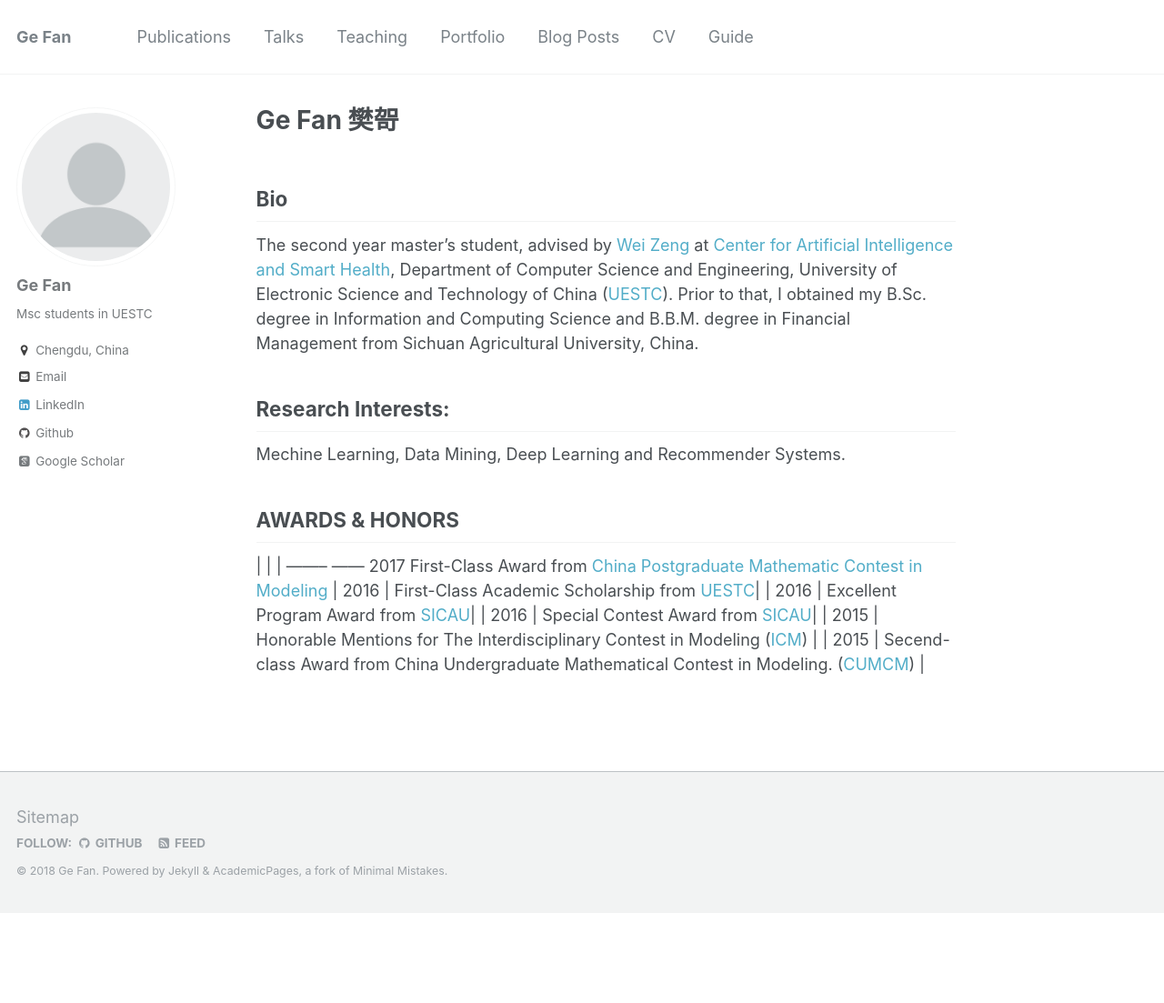
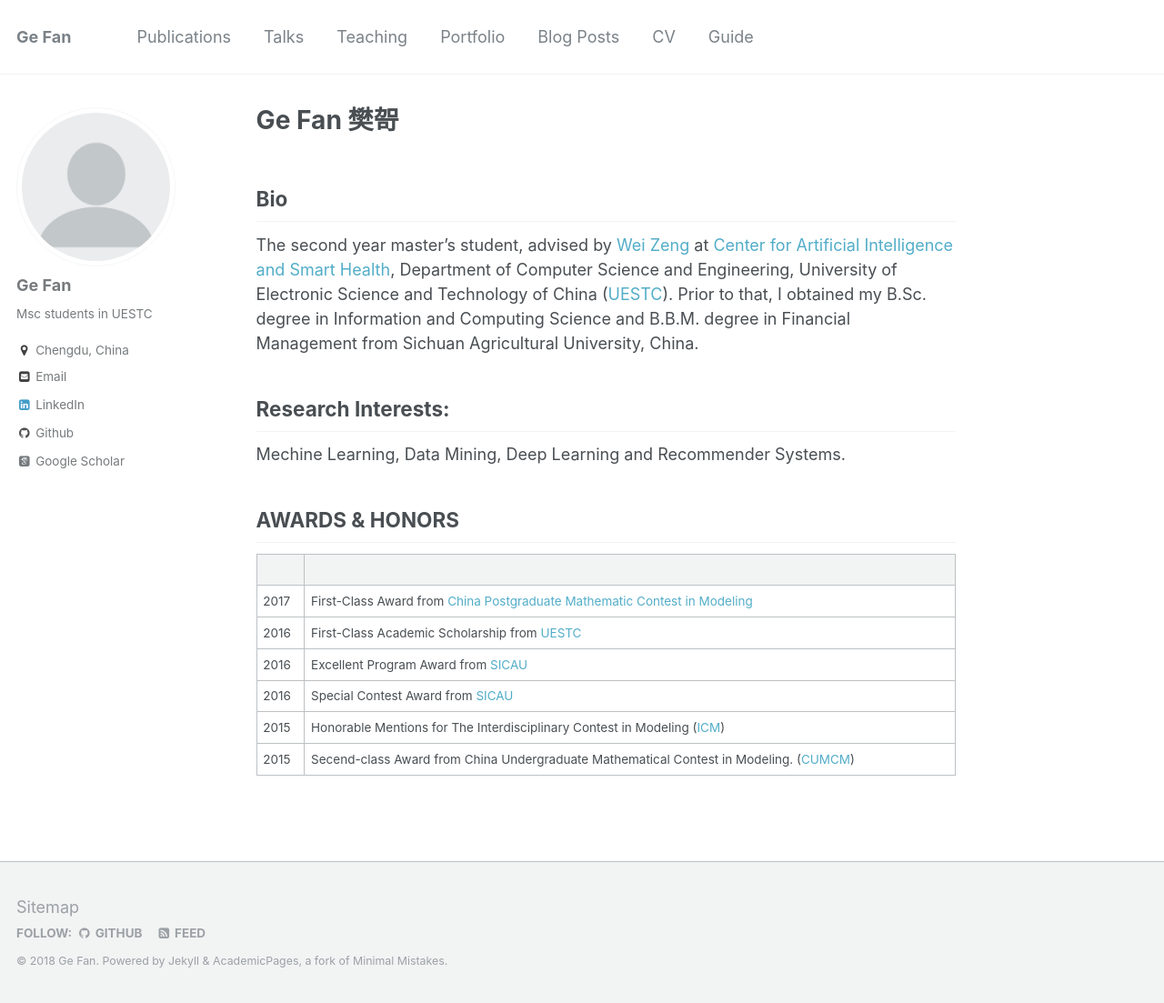
Before and after one commit to FanGhost/fanghost.github.io, a Jekyll site: the page built from _pages/about.md, in a window 1280 px wide and 1103 px high. Shown: the whole window at 91% size. Built offline with Jekyll 4.4.1, drawn with Linux system fonts in a browser that asks for light colours; some web fonts are replaced.

```diff
--- a/_pages/about.md
+++ b/_pages/about.md
@@ -21,8 +21,8 @@ AWARDS & HONORS
 ---
 
 | |  |
- -------- ------
- 2017  First-Class Award from [China Postgraduate Mathematic Contest in Modeling](http://gmcm.seu.edu.cn)
+|-------- | ------ |
+| 2017 | First-Class Award from [China Postgraduate Mathematic Contest in Modeling](http://gmcm.seu.edu.cn) |
 | 2016 | First-Class Academic Scholarship from [UESTC](http://en.uestc.edu.cn/)|
 | 2016 | Excellent Program Award from [SICAU](http://www.sicau.edu.cn/)|
 | 2016 | Special Contest Award from [SICAU](http://www.sicau.edu.cn/)|
```
